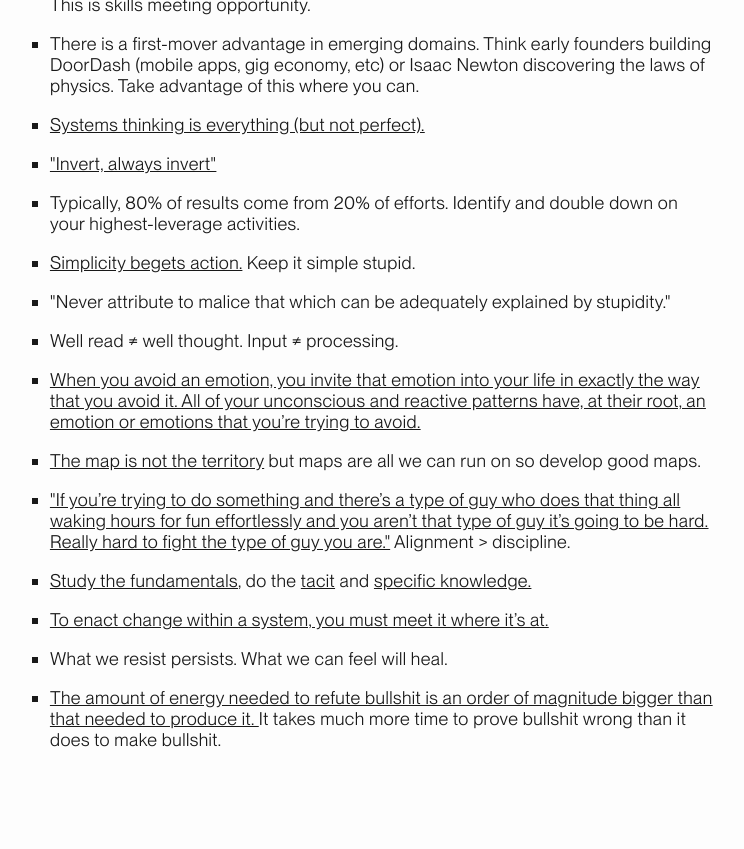
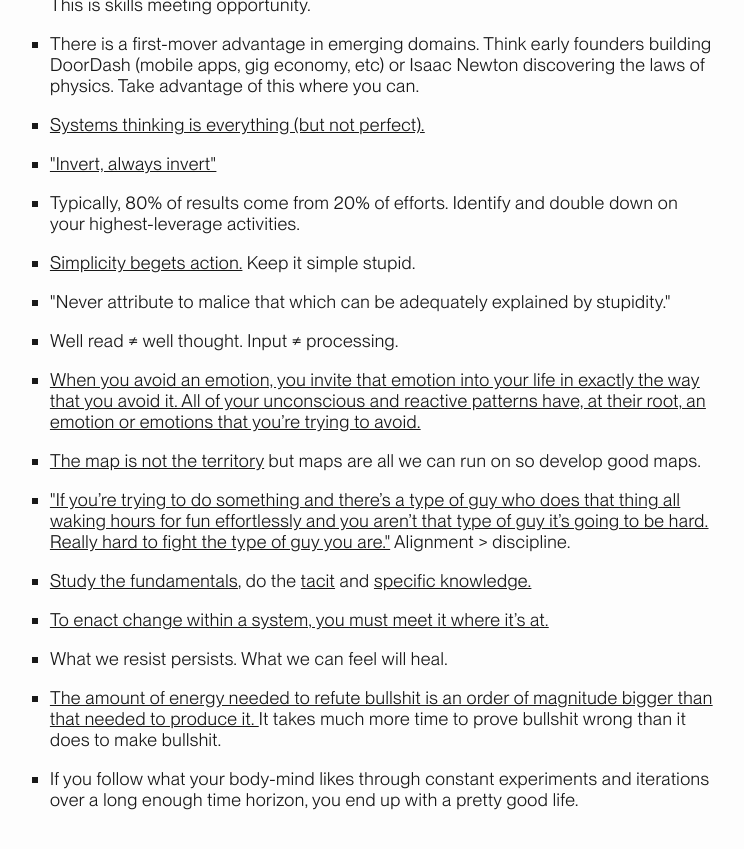
Before and after one commit to pxsswordprotected/personalsite, a Jekyll site: the page docs/principles.html, which Jekyll copies as it is, in a window 1280 px wide and 900 px high, scrolled down 3320 px. Shown: the top 849 px of the window, without its empty margins (258-1002 px from the left). Built offline with Jekyll 4.4.1, drawn with Linux system fonts in a browser that asks for light colours.

Commit message:
edit principles

```diff
--- a/docs/principles.html
+++ b/docs/principles.html
@@ -552,6 +552,12 @@
                             It takes much more time to prove bullshit wrong than
                             it does to make bullshit.
                         </li>
+                        <li>
+                            If you follow what your body-mind likes through
+                            constant experiments and iterations over a long
+                            enough time horizon, you end up with a pretty good
+                            life.
+                        </li>
                     </ul>
                 </section>
             </main>
```
